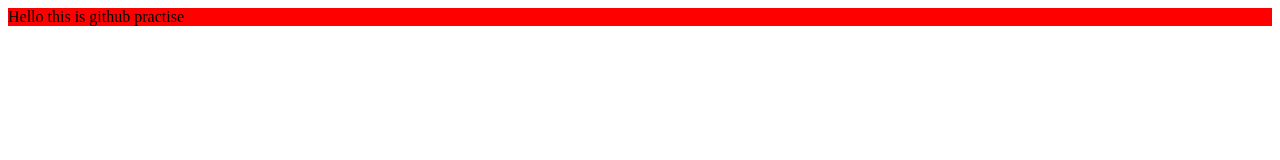
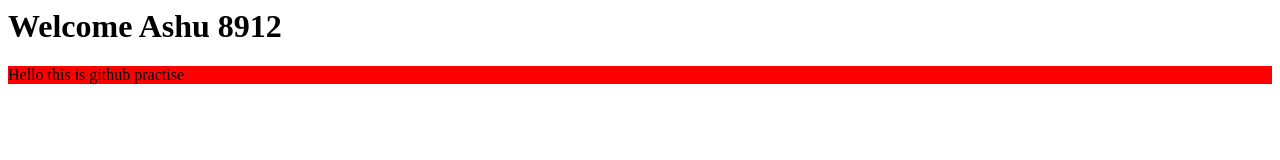
Before and after one commit to AlwaysConfused9/GithubPrac, a plain HTML site: page index.html in a window 1280 px wide. Drawn offline with Linux system fonts and the light colour scheme.

Commit message:
ashu8912 is here

```diff
--- a/index.html
+++ b/index.html
@@ -6,6 +6,7 @@
 <link rel="stylesheet" href="styles.css"
 </head>
 <body>
+<h1>Welcome Ashu 8912</h1>
 <p>Hello this is github practise</p>
 </body>
 </html>
```
